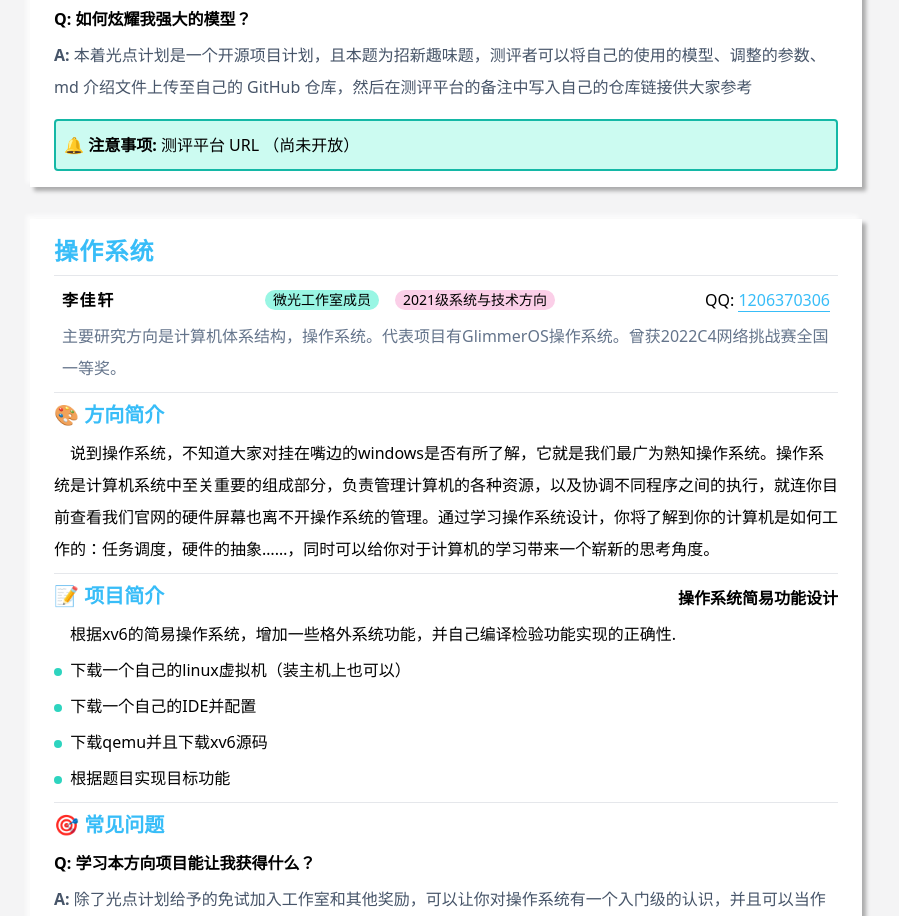
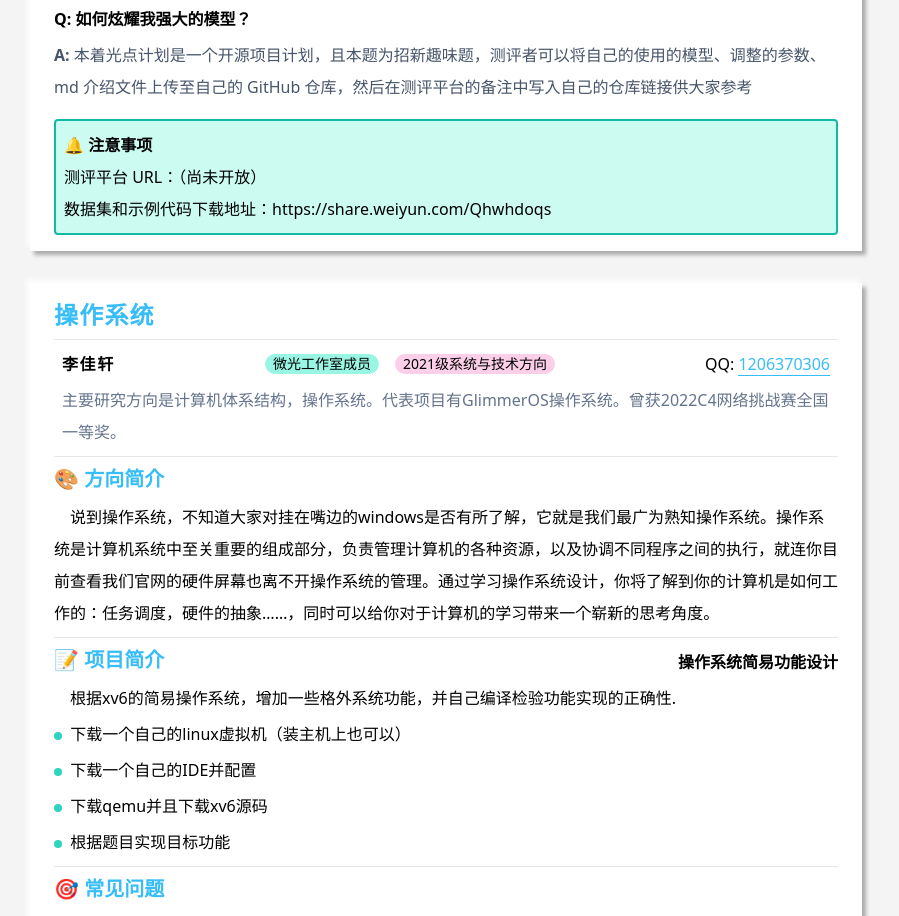
Before and after one commit to ZbWeR/LuminousEndeavors, a Vue app: page /about in a window 1280 px wide. Shown: the part 7320-8236 px from the top of the page, without its empty margins (210-1109 px from the left). Built offline with nearby package versions, Linux system fonts and the light colour scheme.

Commit message:
✨ feat: 支持多行文本的注意事项

```diff
--- a/src/views/ProjectIntroduction.vue
+++ b/src/views/ProjectIntroduction.vue
@@ -102,7 +102,11 @@
       </div>
       <!-- 注意事项 -->
       <div v-if="item?.notice" class="p-2 mt-4 bg-teal-100 border-2 border-teal-500 rounded">
-        <p><span class="font-bold">🔔 注意事项: </span>{{ item?.notice }}</p>
+        <p v-if="(typeof item?.notice) === 'string'"><span class="font-bold">🔔 注意事项: </span>{{ item?.notice }}</p>
+        <div v-else>
+          <h1 class="font-bold">🔔 注意事项</h1>
+          <p v-for="(noticeContent, index) in item?.notice" :key="index">{{ noticeContent }}</p>
+        </div>
       </div>
     </div>
     <CopyRights></CopyRights>
@@ -385,7 +389,8 @@ const projectInfo = [
       ],
       overview: "",
     },
-    notice: "测评平台 URL （尚未开放）",
+    notice: ["测评平台 URL：（尚未开放）",
+      "数据集和示例代码下载地址：https://share.weiyun.com/Qhwhdoqs"],
     FAQ: [
       {
         question: "学习本方向项目能让我获得什么？",
```
